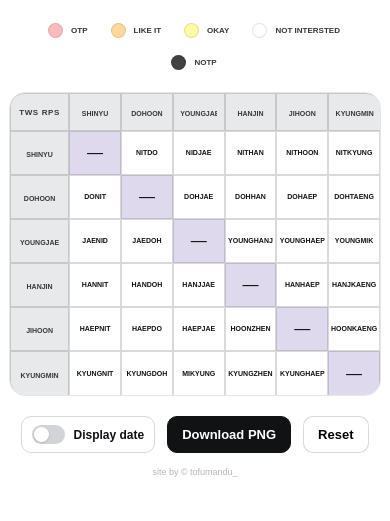
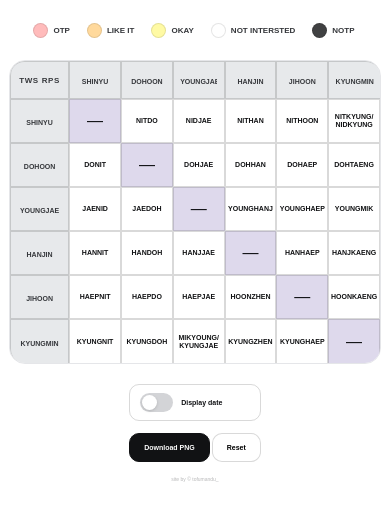
Before and after one commit to tofumandu/twsrps-chart, a plain HTML site: page index.html in a window 390 px wide. Shown: the part 55-576 px from the top of the page. Drawn offline with Linux system fonts and the light colour scheme.

Commit message:
Update index.html

```diff
--- a/index.html
+++ b/index.html
@@ -80,12 +80,19 @@
         }
 
         .bottomrow {
-            display: flex;
+            display: grid;
             justify-content: center;
             align-items: center;
             gap: 12px;
             flex-wrap: wrap;
             margin-top: 20px
+        }
+
+
+        .bottomrow,
+        .toggle span,
+        .btns button {
+            font-size: 14px;
         }
 
         .section-title {
@@ -365,6 +372,16 @@
                 align-items: flex-start
             }
 
+            .bottomrow,
+            .toggle span,
+            .btns button {
+                font-size: 12px;
+            }
+
+            .legend {
+                gap: 7px;
+            }
+
             .legend-item {
                 gap: 6px;
                 padding: 4px 6px;
@@ -373,6 +390,10 @@
             .member,
             .pair {
                 font-size: 10px;
+            }
+
+            .credit {
+                font-size: 8px;
             }
         }
 
@@ -387,6 +408,17 @@
                 font-size: 8px;
                 padding: 7px 6px;
             }
+
+            .credit {
+                font-size: 7px;
+            }
+
+            .bottomrow,
+            .toggle span,
+            .btns button {
+                font-size: 9px;
+            }
+
         }
 
         @media(max-width: 550px) {
@@ -399,6 +431,25 @@
             .legend-fixed {
                 font-size: 8px;
             }
+
+            .legend {
+                gap: 5px;
+            }
+
+            .legend-item {
+                gap: 6px;
+            }
+
+            .bottomrow,
+            .toggle span,
+            .btns button {
+                font-size: 8px;
+            }
+
+            .credit {
+                font-size: 6px;
+            }
+
         }
 
         @media(max-width: 500px) {
@@ -411,6 +462,25 @@
             .palette {
                 width: min(200px, calc(100vw - 18px));
             }
+
+            .legend {
+                gap: 3px;
+            }
+
+            .legend-item {
+                gap: 3px;
+            }
+
+            .credit {
+                font-size: 5px;
+            }
+
+            .bottomrow,
+            .toggle span,
+            .btns button {
+                font-size: 7px;
+            }
+
         }
     </style>
 </head>
@@ -441,8 +511,10 @@
                 <span class="switch"></span>
                 <span>Display date</span>
             </label>
-            <button id="download" class="primary">Download PNG</button>
-            <button id="reset">Reset</button>
+            <div class="btns">
+                <button id="download" class="primary">Download PNG</button>
+                <button id="reset">Reset</button>
+            </div>
         </div>
         <div class="credit">
             site by © tofumandu_
@@ -453,7 +525,7 @@
 
     <script>
         const STORAGE_KEY = "tws-rps-chart";
-        const seededPairs = { "0-1": "NITDO", "0-2": "NIDJAE", "0-3": "NITHAN", "0-4": "NITHOON", "0-5": "NITKYUNG", "1-0": "DONIT", "1-2": "DOHJAE", "1-3": "DOHHAN", "1-4": "DOHAEP", "1-5": "DOHTAENG", "2-0": "JAENID", "2-1": "JAEDOH", "2-3": "YOUNGHANJ", "2-4": "YOUNGHAEP", "2-5": "YOUNGMIK", "3-0": "HANNIT", "3-1": "HANDOH", "3-2": "HANJJAE", "3-4": "HANHAEP", "3-5": "HANJKAENG", "4-0": "HAEPNIT", "4-1": "HAEPDO", "4-2": "HAEPJAE", "4-3": "HOONZHEN", "4-5": "HOONKAENG", "5-0": "KYUNGNIT", "5-1": "KYUNGDOH", "5-2": "MIKYUNG", "5-3": "KYUNGZHEN", "5-4": "KYUNGHAEP" };
+        const seededPairs = { "0-1": "NITDO", "0-2": "NIDJAE", "0-3": "NITHAN", "0-4": "NITHOON", "0-5": "NITKYUNG/\nNIDKYUNG", "1-0": "DONIT", "1-2": "DOHJAE", "1-3": "DOHHAN", "1-4": "DOHAEP", "1-5": "DOHTAENG", "2-0": "JAENID", "2-1": "JAEDOH", "2-3": "YOUNGHANJ", "2-4": "YOUNGHAEP", "2-5": "YOUNGMIK", "3-0": "HANNIT", "3-1": "HANDOH", "3-2": "HANJJAE", "3-4": "HANHAEP", "3-5": "HANJKAENG", "4-0": "HAEPNIT", "4-1": "HAEPDO", "4-2": "HAEPJAE", "4-3": "HOONZHEN", "4-5": "HOONKAENG", "5-0": "KYUNGNIT", "5-1": "KYUNGDOH", "5-2": "MIKYOUNG/\nKYUNGJAE", "5-3": "KYUNGZHEN", "5-4": "KYUNGHAEP" };
         const defaults = {
             members: ["SHINYU", "DOHOON", "YOUNGJAE", "HANJIN", "JIHOON", "KYUNGMIN"],
             categories: [
```
